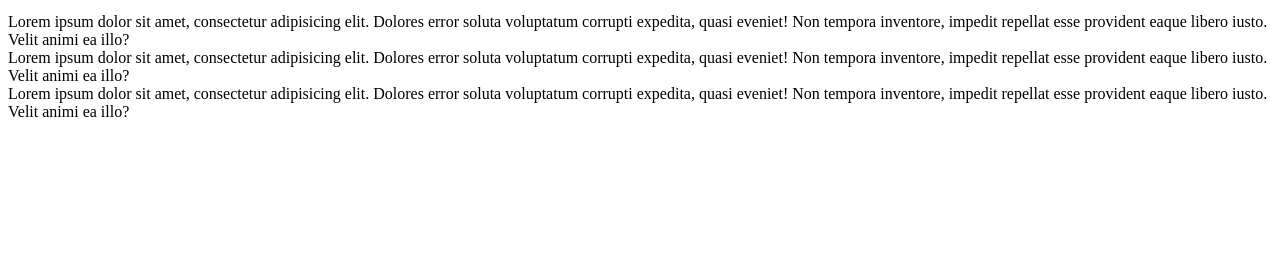
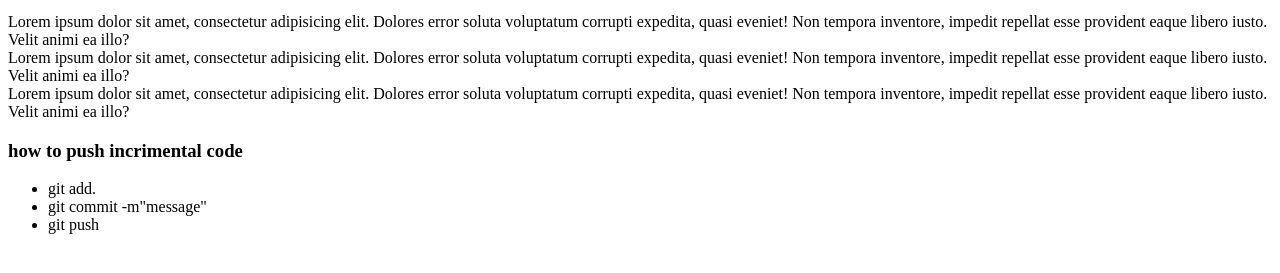
Before and after one commit to Khalid-Anwar-Antur/wev, a plain HTML site: page webdev/index.html in a window 1280 px wide. Shown: the part 119-392 px from the top of the page. Drawn offline with Linux system fonts and the light colour scheme.

Commit message:
added list

```diff
--- a/webdev/index.html
+++ b/webdev/index.html
@@ -19,5 +19,13 @@
     <div>
         Lorem ipsum dolor sit amet, consectetur adipisicing elit. Dolores error soluta voluptatum corrupti expedita, quasi eveniet! Non tempora inventore, impedit repellat esse provident eaque libero iusto. Velit animi ea illo?
     </div>
+    <div>
+        <h3>how to push incrimental code</h3>
+        <ul>
+            <li>git add.</li>
+            <li>git commit -m"message"</li>
+            <li>git push </li>
+        </ul>
+    </div>
 </body>
 </html>
```
